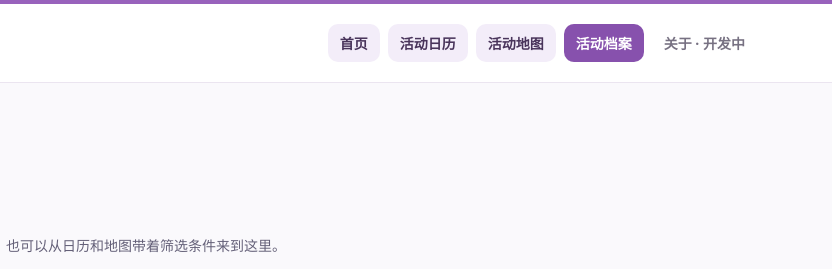
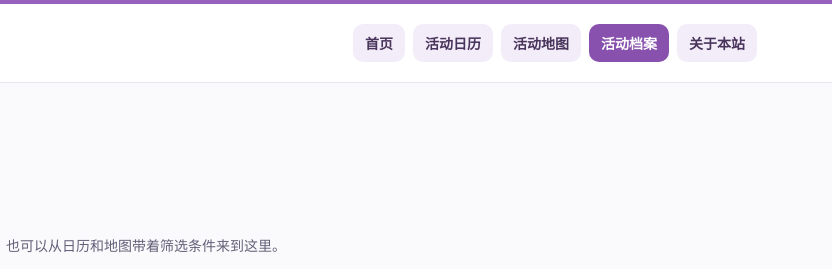
Before and after one commit to enhayato/star-detective-precure-web-lab, a plain HTML site: page archive.html in a window 1280 px wide. Shown: the top 269 px of the page, 448-1280 px from the left. Drawn offline with Linux system fonts and the light colour scheme.

Commit message:
feat: 全站导航接通关于本站页面

```diff
--- a/archive.html
+++ b/archive.html
@@ -32,7 +32,7 @@ footer{max-width:1180px;margin:auto;padding:0 25px 30px;font-size:12px;color:#71
 <body>
 <header class="site-header"><div class="head-inner">
 <a class="brand" href="./home.html"><span class="brand-mark" aria-hidden="true">⌕</span>探Q活动回忆档案馆</a>
-<nav class="site-nav" aria-label="网站导航"><a href="./home.html">首页</a><a href="./index.html">活动日历</a><a href="./map.html">活动地图</a><a href="./archive.html" aria-current="page">活动档案</a><span title="尚未开发">关于 · 开发中</span></nav>
+<nav class="site-nav" aria-label="网站导航"><a href="./home.html">首页</a><a href="./index.html">活动日历</a><a href="./map.html">活动地图</a><a href="./archive.html" aria-current="page">活动档案</a><a href="./about.html">关于本站</a></nav>
 </div></header>
 <main>
 <span class="eyebrow">2026 · 探Q活动档案 · 浏览原型</span><h1>活动档案</h1>
```
